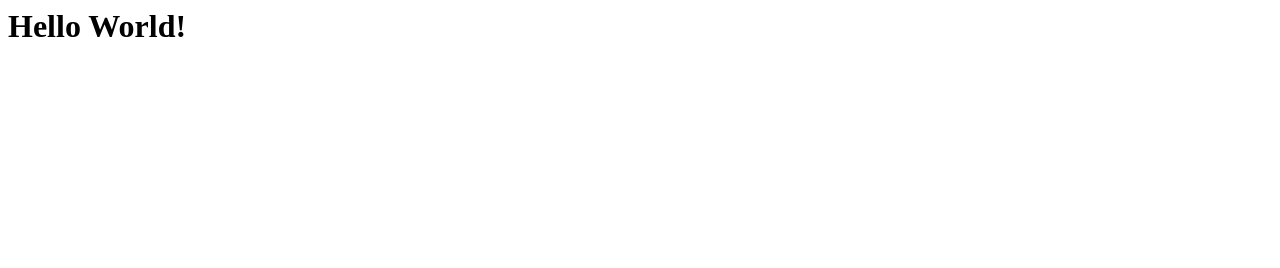
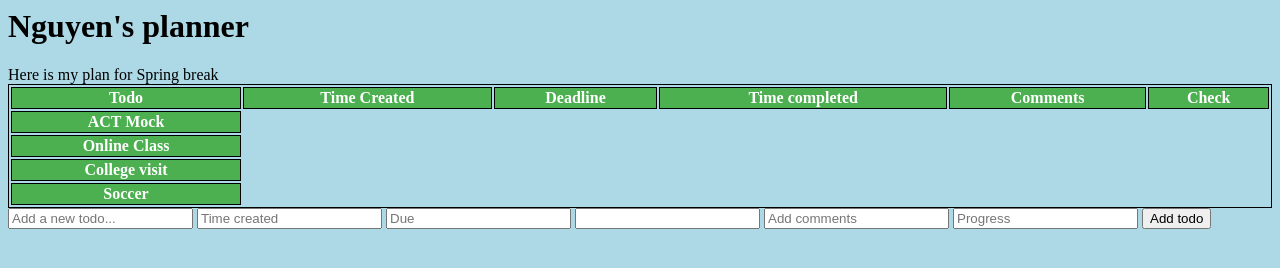
Before and after one commit to alpharomeo22/todo_app_front_end, a plain HTML site: page index.html in a window 1280 px wide. Drawn offline with Linux system fonts and the light colour scheme.

Commit message:
Added CSS for Index, html for show

```diff
--- a/index.css
+++ b/index.css
@@ -0,0 +1,26 @@
+
+table, th, td {
+    border: 1px solid black;
+}
+body {
+  background-color: lightblue;
+}
+th {
+  background-color: #4CAF50;
+  color: white;
+}
+tr:nth-child(even) {background-color: #f2f2f2;}
+.box-one{
+  background-color: #E74C3C;
+  color: #ECF0F1;
+  padding: 5px;
+  border: 2px solid #2C3E50;
+  margin: 5px;
+}
+.box-two{
+  background-color: #3498db;
+  color: #ECF0F1;
+  padding: 5px;
+  border: 2px solid #2C3E50;
+  margin: 5px;
+}
--- a/index.html
+++ b/index.html
@@ -1 +1,47 @@
-<h1> Hello World! </h1>
+<html>
+    <head>
+        <title>
+            My Page
+        </title>
+        <link rel="stylesheet" href="index.css">
+    </head>
+    <body>
+        <h1> Nguyen's planner </h1>
+        <p1>
+          Here is my plan for Spring break
+        </p1>
+        <table style= "width:100%">
+            <tr>
+                <th> Todo </th>
+                <th> Time Created </th>
+                <th> Deadline </th>
+                <th> Time completed </th>
+                <th> Comments </th>
+                <th> Check </th>
+            </tr>
+            <tr>
+                <th> ACT Mock </th>
+            </tr>
+            <tr>
+                <th> Online Class</th>
+            </tr>
+            <tr>
+                <th> College visit</th>
+            </tr>
+            <tr>
+                <th> Soccer </th>
+            </tr>
+        </table>
+        <!-- <span class="box-one">Box 1</span>
+        <span class="box-two">Box 2</span> -->
+    <div id="new-todo-block">
+      <input class="text-input" id="new-todo-description" type="text" placeholder="Add a new todo...">
+      <input class="text-input" id="new-time-created" type="number" placeholder="Time created">
+      <input class="text-input" id="new-deadline" type="number" placeholder="Due">
+      <input class="text-input" id="new-time-completed" type="number" placholder="Time completed">
+      <input class="text-input" id="new-comments" type="text" placeholder="Add comments">
+      <input class="text-input" id="new-progress" type="text" placeholder="Progress">
+      <input class="button" id="add-new-todo-button" type="submit" value="Add todo">
+    </div>
+    </body>
+</html>
```
Also changed, not shown: show.html (+14 -1 lines).
